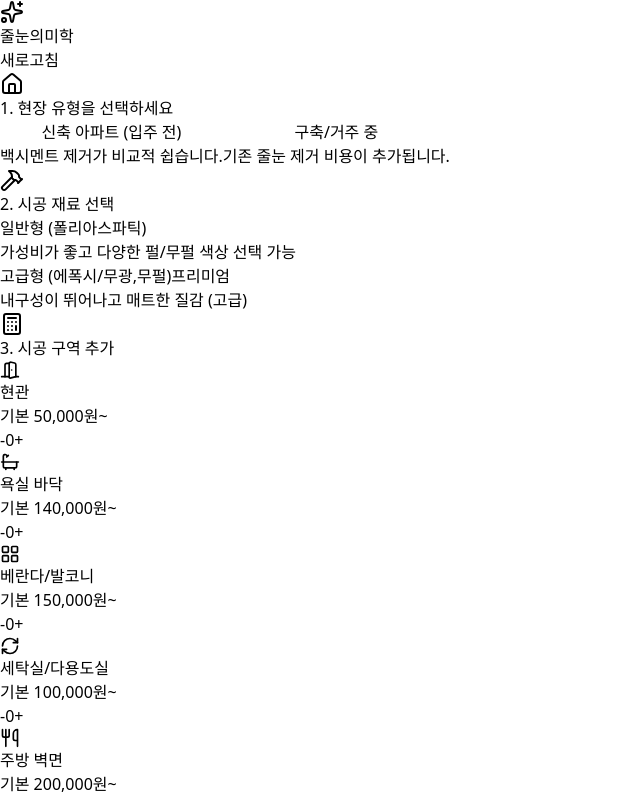
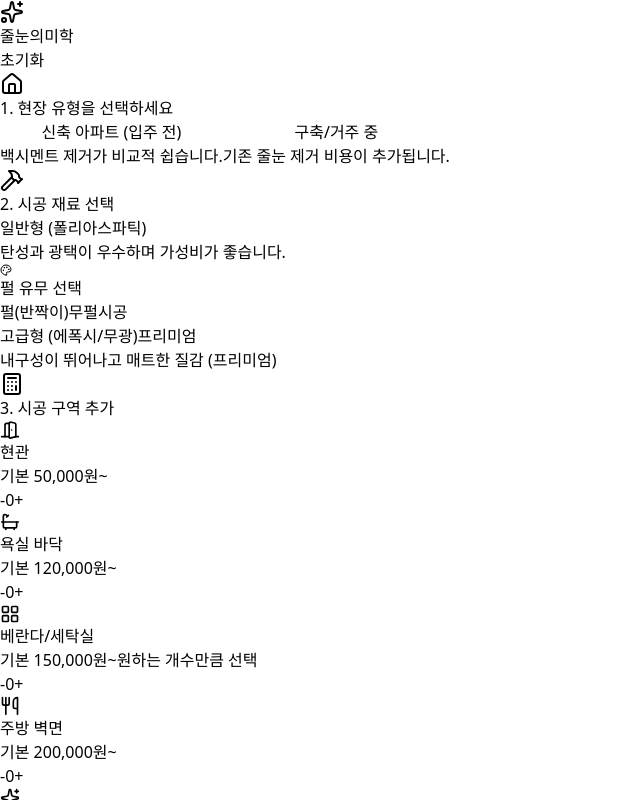
Before and after one commit to jsh5199-ai/julnun-web, a React (Vite) app: page / in a window 1280 px wide. Shown: the top 800 px of the page, without its empty margins (0-640 px from the left). Built offline with nearby package versions, Linux system fonts and the light colour scheme.

Commit message:
기능 추가함

```diff
--- a/src/App.jsx
+++ b/src/App.jsx
@@ -1,11 +1,11 @@
 import React, { useState, useEffect, useMemo } from 'react';
 import {
   Calculator, Home, Bath, DoorOpen, Utensils, LayoutGrid,
-  CheckCircle2, Info, Copy, RefreshCw, Phone, Sparkles, Hammer, Sofa
+  CheckCircle2, Info, Copy, RefreshCw, Phone, Sparkles, Hammer, Sofa, Palette, Crown
 } from 'lucide-react';
 
 // =================================================================
-// [1] 현장 유형 설정 (신축 vs 구축 할증률)
+// [1] 현장 유형 설정
 // =================================================================
 const HOUSING_TYPES = [
   {
@@ -23,20 +23,20 @@ const HOUSING_TYPES = [
 ];
 
 // =================================================================
-// [2] 재료 설정 (일반 vs 케라폭시 가격 배수)
+// [2] 재료 설정 (일반 vs 고급)
 // =================================================================
 const MATERIALS = [
   {
     id: 'poly',
     label: '일반형 (폴리아스파틱)',
     priceMod: 1.0,
-    description: '가성비가 좋고 다양한 펄/무펄 색상 선택 가능'
+    description: '탄성과 광택이 우수하며 가성비가 좋습니다.'
   },
   {
     id: 'kerapoxy',
-    label: '고급형 (에폭시/무광,무펄)',
-    priceMod: 1.8, // 기본은 2배지만, 거실은 2배로 적용되게 로직 수정함
-    description: '내구성이 뛰어나고 매트한 질감 (고급)'
+    label: '고급형 (에폭시/무광)',
+    priceMod: 1.8,
+    description: '내구성이 뛰어나고 매트한 질감 (프리미엄)'
   },
 ];
 
@@ -45,18 +45,21 @@ const MATERIALS = [
 // =================================================================
 const SERVICE_AREAS = [
   { id: 'entrance', label: '현관', basePrice: 50000, icon: DoorOpen, unit: '개소' },
-  { id: 'bathroom_floor', label: '욕실 바닥', basePrice: 140000, icon: Bath, unit: '개소' },
-  { id: 'balcony', label: '베란다/발코니', basePrice: 150000, icon: LayoutGrid, unit: '개소' },
-  { id: 'laundry', label: '세탁실/다용도실', basePrice: 100000, icon: RefreshCw, unit: '개소' },
+  { id: 'bathroom_floor', label: '욕실 바닥', basePrice: 120000, icon: Bath, unit: '개소' },
+  { id: 'balcony_laundry', label: '베란다/세탁실', basePrice: 150000, icon: LayoutGrid, unit: '개소', desc: '원하는 개수만큼 선택' },
   { id: 'kitchen_wall', label: '주방 벽면', basePrice: 200000, icon: Utensils, unit: '구역' },
   { id: 'silicon_package', label: '실리콘 오염방지', basePrice: 100000, icon: Sparkles, unit: '세트', desc: '욕조+젠다이+세면대+싱크볼' },
-  // ▼ 사장님 요청으로 추가된 항목 ▼
-  { id: 'living_room', label: '거실 타일', basePrice: 550000, icon: Sofa, unit: '구역', desc: '거실, 복도 포함' },
+  { id: 'living_room', label: '거실 타일(복도,주방 포함)', basePrice: 550000, icon: Sofa, unit: '구역', desc: '폴리 55만 / 에폭시 110만' },
 ];
 
 export default function GroutEstimatorApp() {
   const [housingType, setHousingType] = useState('new');
   const [material, setMaterial] = useState('poly');
+
+  // 세부 옵션 상태 관리
+  const [polyOption, setPolyOption] = useState('pearl'); // 일반형: pearl(펄), no_pearl(무펄)
+  const [epoxyOption, setEpoxyOption] = useState('kerapoxy'); // 고급형: kerapoxy(케라폭시), starlike(스타라이크)
+
   const [quantities, setQuantities] = useState(
     SERVICE_AREAS.reduce((acc, area) => ({ ...acc, [area.id]: 0 }), {})
   );
@@ -80,17 +83,16 @@ export default function GroutEstimatorApp() {
         let itemPrice = area.basePrice * count;
 
         // [가격 계산 로직]
-        // 1. 재료비 계산
         let currentPriceMod = selectedMaterial.priceMod;
 
-        // ★ 특수 로직: 거실 타일이면서 케라폭시인 경우 2배(110만원) 적용
+        // 거실 타일 & 고급형(에폭시) = 2배 적용
         if (area.id === 'living_room' && selectedMaterial.id === 'kerapoxy') {
-          currentPriceMod = 2.0; // 55만원 * 2.0 = 110만원
+          currentPriceMod = 2.0;
         }
 
         itemPrice = itemPrice * currentPriceMod;
 
-        // 2. 구축 할증 (실리콘 오염방지는 제외)
+        // 구축 할증 (실리콘 오염방지는 제외)
         if (area.id !== 'silicon_package') {
            itemPrice = itemPrice * selectedHousing.multiplier;
         }
@@ -104,7 +106,14 @@ export default function GroutEstimatorApp() {
 
   const generateQuoteText = () => {
     const housingLabel = HOUSING_TYPES.find(h => h.id === housingType).label;
-    const materialLabel = MATERIALS.find(m => m.id === material).label;
+    let materialLabel = MATERIALS.find(m => m.id === material).label;
+
+    // 선택된 세부 옵션 정보를 견적서에 추가
+    if (material === 'poly') {
+      materialLabel += ` (${polyOption === 'pearl' ? '펄' : '무펄'})`;
+    } else if (material === 'kerapoxy') {
+      materialLabel += ` (${epoxyOption === 'kerapoxy' ? '케라폭시' : '스타라이크'})`;
+    }
 
     let text = `[줄눈의미학 견적 문의]\n\n`;
     text += `🏠 현장유형: ${housingLabel}\n`;
@@ -149,12 +158,13 @@ export default function GroutEstimatorApp() {
             onClick={() => window.location.reload()}
             className="text-xs bg-teal-700 px-2 py-1 rounded hover:bg-teal-800 transition"
           >
-            새로고침
+            초기화
           </button>
         </div>
       </header>
 
       <main className="max-w-md mx-auto p-4 space-y-6">
+        {/* 1. 현장 유형 */}
         <section className="bg-white p-4 rounded-xl shadow-sm border border-gray-100">
           <h2 className="text-lg font-bold flex items-center gap-2 mb-3">
             <Home className="h-5 w-5 text-teal-600" />
@@ -178,15 +188,17 @@ export default function GroutEstimatorApp() {
           </div>
         </section>
 
+        {/* 2. 재료 선택 (업그레이드됨) */}
         <section className="bg-white p-4 rounded-xl shadow-sm border border-gray-100">
           <h2 className="text-lg font-bold flex items-center gap-2 mb-3">
             <Hammer className="h-5 w-5 text-teal-600" />
             2. 시공 재료 선택
           </h2>
-          <div className="space-y-2">
+          <div className="space-y-4">
             {MATERIALS.map((item) => (
+              <div key={item.id} className="animate-fade-in">
+                {/* 메인 카테고리 선택 버튼 */}
                 <div
-                key={item.id}
                   onClick={() => setMaterial(item.id)}
                   className={`flex items-center p-3 rounded-lg border-2 cursor-pointer transition-all ${
                     material === item.id
@@ -211,10 +223,74 @@ export default function GroutEstimatorApp() {
                     <p className="text-xs text-gray-500 mt-0.5">{item.description}</p>
                   </div>
                 </div>
+
+                {/* ▼ 일반형 선택 시 나타나는 하위 옵션 (펄/무펄) ▼ */}
+                {material === 'poly' && item.id === 'poly' && (
+                  <div className="mt-2 ml-4 pl-4 border-l-2 border-teal-100 space-y-2 animate-slide-down">
+                    <div className="text-xs font-bold text-teal-700 flex items-center gap-1">
+                      <Palette size={12} /> 펄 유무 선택
+                    </div>
+                    <div className="flex gap-2">
+                      <button
+                        onClick={() => setPolyOption('pearl')}
+                        className={`flex-1 py-2 text-sm rounded-md border transition-all ${
+                          polyOption === 'pearl'
+                            ? 'bg-teal-600 text-white border-teal-600 font-bold shadow-sm'
+                            : 'bg-white text-gray-600 border-gray-300 hover:bg-gray-50'
+                        }`}
+                      >
+                        펄(반짝이)
+                      </button>
+                      <button
+                        onClick={() => setPolyOption('no_pearl')}
+                        className={`flex-1 py-2 text-sm rounded-md border transition-all ${
+                          polyOption === 'no_pearl'
+                            ? 'bg-teal-600 text-white border-teal-600 font-bold shadow-sm'
+                            : 'bg-white text-gray-600 border-gray-300 hover:bg-gray-50'
+                        }`}
+                      >
+                        무펄시공
+                      </button>
+                    </div>
+                  </div>
+                )}
+
+                {/* ▼ 고급형 선택 시 나타나는 하위 옵션 (케라폭시/스타라이크) ▼ */}
+                {material === 'kerapoxy' && item.id === 'kerapoxy' && (
+                  <div className="mt-2 ml-4 pl-4 border-l-2 border-orange-100 space-y-2 animate-slide-down">
+                    <div className="text-xs font-bold text-orange-700 flex items-center gap-1">
+                      <Crown size={12} /> 브랜드 선택
+                    </div>
+                    <div className="flex gap-2">
+                      <button
+                        onClick={() => setEpoxyOption('kerapoxy')}
+                        className={`flex-1 py-2 text-sm rounded-md border transition-all ${
+                          epoxyOption === 'kerapoxy'
+                            ? 'bg-orange-600 text-white border-orange-600 font-bold shadow-sm'
+                            : 'bg-white text-gray-600 border-gray-300 hover:bg-gray-50'
+                        }`}
+                      >
+                        케라폭시
+                      </button>
+                      <button
+                        onClick={() => setEpoxyOption('starlike')}
+                        className={`flex-1 py-2 text-sm rounded-md border transition-all ${
+                          epoxyOption === 'starlike'
+                            ? 'bg-orange-600 text-white border-orange-600 font-bold shadow-sm'
+                            : 'bg-white text-gray-600 border-gray-300 hover:bg-gray-50'
+                        }`}
+                      >
+                        스타라이크 EVO
+                      </button>
+                    </div>
+                  </div>
+                )}
+              </div>
             ))}
           </div>
         </section>
 
+        {/* 3. 시공 구역 */}
         <section className="bg-white p-4 rounded-xl shadow-sm border border-gray-100">
           <h2 className="text-lg font-bold flex items-center gap-2 mb-3">
             <Calculator className="h-5 w-5 text-teal-600" />
@@ -266,7 +342,7 @@ export default function GroutEstimatorApp() {
         <div className="bg-blue-50 p-4 rounded-lg text-xs text-blue-700 flex items-start gap-2">
           <Info className="h-4 w-4 flex-shrink-0 mt-0.5" />
           <p>
-            위 견적은 바닥 30x30cm, 벽면 30x60cm 타일 크기 기준이며, 재시공은 견적가의 1.5배 입니다.
+            위 가격은 대략적인 예상 금액이며, 타일 크기(소형 타일일수록 비쌈)나 현장 컨디션에 따라 최종 견적은 달라질 수 있습니다. 정확한 견적은 방문 후 확정됩니다.
           </p>
         </div>
 
@@ -290,7 +366,7 @@ export default function GroutEstimatorApp() {
                 : 'bg-gray-300 cursor-not-allowed'
             }`}
           >
-            견적보기
+            견적서 보기
           </button>
         </div>
       </div>
@@ -301,7 +377,7 @@ export default function GroutEstimatorApp() {
             <div className="bg-teal-600 p-4 text-white flex justify-between items-center">
               <h3 className="font-bold text-lg flex items-center gap-2">
                 <CheckCircle2 className="h-5 w-5" />
-                예상견적
+                예상 견적서
               </h3>
               <button onClick={() => setShowModal(false)} className="text-white/80 hover:text-white">
                 ✕
@@ -316,7 +392,12 @@ export default function GroutEstimatorApp() {
                 </div>
                 <div className="flex justify-between border-b pb-2">
                   <span className="text-gray-500">시공 재료</span>
-                  <span className="font-bold text-teal-600">{MATERIALS.find(m => m.id === material).label}</span>
+                  <span className="font-bold text-teal-600">
+                    {MATERIALS.find(m => m.id === material).label}
+                    {/* 견적서 상세 옵션 표시 */}
+                    {material === 'poly' && <span className="text-xs ml-1 text-gray-500">({polyOption === 'pearl' ? '펄' : '무펄'})</span>}
+                    {material === 'kerapoxy' && <span className="text-xs ml-1 text-gray-500">({epoxyOption === 'kerapoxy' ? '케라폭시' : '스타라이크'})</span>}
+                  </span>
                 </div>
 
                 <div className="space-y-2">
@@ -349,14 +430,14 @@ export default function GroutEstimatorApp() {
                 className="flex items-center justify-center gap-2 bg-white border border-gray-300 text-gray-700 py-3 rounded-xl font-bold hover:bg-gray-50 transition"
               >
                 <Copy size={18} />
-                견적저장
+                복사하기
               </button>
               <button
-                onClick={() => window.location.href = 'tel:010-7734-6709'} // 사장님 번호 유지됨
+                onClick={() => window.location.href = 'tel:010-7734-6709'}
                 className="flex items-center justify-center gap-2 bg-teal-600 text-white py-3 rounded-xl font-bold hover:bg-teal-700 transition shadow-sm"
               >
                 <Phone size={18} />
-                상담원 연결
+                상담 예약
               </button>
             </div>
           </div>
```
Lines whose indentation alone changed are shown as unchanged.
